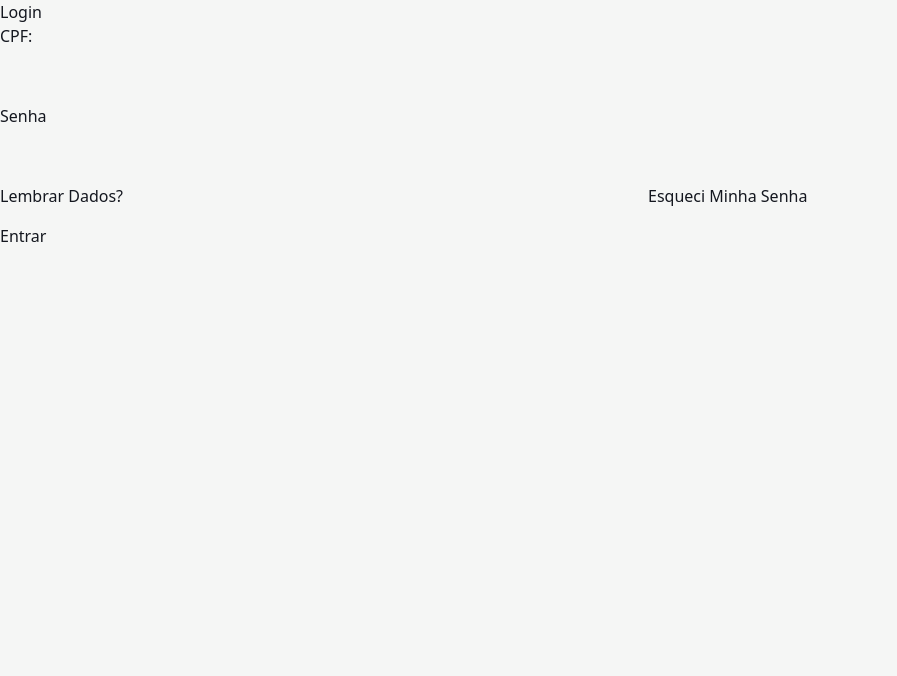
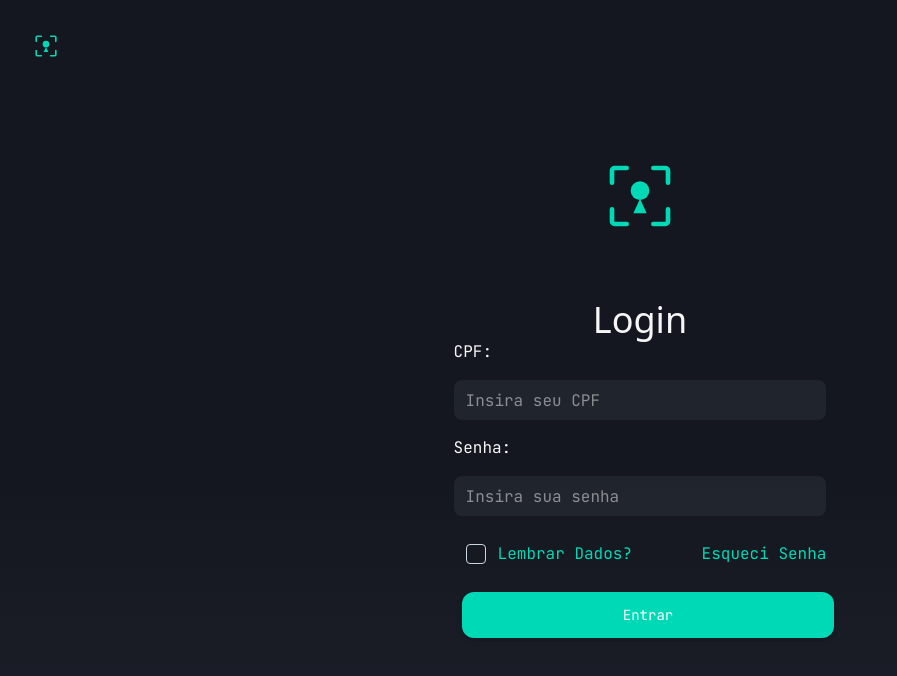
Before and after one commit to leo-furlan12/Chaveo, a Next.js app in the folder frontend/: page /pages/login in a window 1280 px wide. Shown: the top 676 px of the page, without its empty margins (0-897 px from the left). Built offline with nearby package versions, Linux system fonts and the light colour scheme.

Commit message:
feat: implementa interface da página de login (#20)

```diff
--- /dev/null
+++ b/frontend/app/components/Checkbox.jsx
@@ -0,0 +1,42 @@
+export default function Checkbox({texto}) {
+
+  return (
+    <main className="">
+       <div className="inline-flex items-center">
+  <label
+    className="relative flex cursor-pointer items-center rounded-full p-3"
+    for="ripple-on"
+    data-ripple-dark="true"
+  >
+    <input
+      id="ripple-on"
+      type="checkbox"
+      className="peer relative h-5 w-5 cursor-pointer appearance-none rounded border border-slate-300 shadow hover:shadow-md transition-all before:absolute before:top-2/4 before:left-2/4 before:block before:h-12 before:w-12 before:-translate-y-2/4 before:-translate-x-2/4 before:rounded-full before:bg-slate-400 before:opacity-0 before:transition-opacity checked:border-slate-800 checked:bg-slate-800 checked:before:bg-slate-400 hover:before:opacity-10"
+    />
+    <span className="pointer-events-none absolute top-2/4 left-2/4 -translate-y-2/4 -translate-x-2/4 text-white opacity-0 transition-opacity peer-checked:opacity-100">
+      <svg
+        xmlns="http://www.w3.org/2000/svg"
+        className="h-3.5 w-3.5"
+        viewBox="0 0 20 20"
+        fill="currentColor"
+        stroke="currentColor"
+        stroke-width="1"
+      >
+        <path
+          fillRule="evenodd"
+          d="M16.707 5.293a1 1 0 010 1.414l-8 8a1 1 0 01-1.414 0l-4-4a1 1 0 011.414-1.414L8 12.586l7.293-7.293a1 1 0 011.414 0z"
+          clip-rule="evenodd"
+        ></path>
+      </svg>
+    </span>
+  </label>
+  <label className="cursor-pointer text-teal "
+    for="ripple-on"
+  >
+    {texto}
+  </label>
+</div>
+         </main>
+
+  );
+}
--- /dev/null
+++ b/frontend/app/components/Logo.jsx
@@ -0,0 +1,42 @@
+export default function Logo({tamanho}) {
+
+  return (
+    <main className="">
+        <div>
+             <svg
+           className={`icone-logo ${tamanho}`}
+            viewBox="0 0 120 120"
+            fill="none"
+            xmlns="http://www.w3.org/2000/svg"
+          >
+            <path
+              d="M18 40 V22 a4 4 0 0 1 4 -4 H40"
+              stroke="#00D9B5"
+              strokeWidth="7"
+              strokeLinecap="round"
+            />
+            <path
+              d="M102 40 V22 a4 4 0 0 0 -4 -4 H80"
+              stroke="#00D9B5"
+              strokeWidth="7"
+              strokeLinecap="round"
+            />
+            <path
+              d="M18 80 V98 a4 4 0 0 0 4 4 H40"
+              stroke="#00D9B5"
+              strokeWidth="7"
+              strokeLinecap="round"
+            />
+            <path
+              d="M102 80 V98 a4 4 0 0 1 -4 4 H80"
+              stroke="#00D9B5"
+              strokeWidth="7"
+              strokeLinecap="round"
+            />
+            <circle cx="60" cy="52" r="14" fill="#00D9B5" />
+            <path d="M60 64 L50 86 H70 Z" fill="#00D9B5" />
+          </svg></div>
+         </main>
+
+  );
+}
--- a/frontend/app/globals.css
+++ b/frontend/app/globals.css
@@ -9,6 +9,8 @@
   --color-paper: #F5F6F5;
   --color-slate: #8A93A3;
   --color-slate-dark: #4B5563;
+
+
 }
 
 body {
--- a/frontend/app/layout.tsx
+++ b/frontend/app/layout.tsx
@@ -1,5 +1,11 @@
 import type { Metadata } from "next";
-import { Geist, Geist_Mono } from "next/font/google";
+import {
+  Geist,
+  Geist_Mono,
+  Inter,
+  Space_Grotesk,
+  JetBrains_Mono,
+} from "next/font/google";
 import "./globals.css";
 
 const geistSans = Geist({
@@ -9,6 +15,20 @@ const geistSans = Geist({
 
 const geistMono = Geist_Mono({
   variable: "--font-geist-mono",
+  subsets: ["latin"],
+});
+const inter = Inter({
+  variable: "--font-inter",
+  subsets: ["latin"],
+});
+
+const spaceGrotesk = Space_Grotesk({
+  variable: "--font-space-grotesk",
+  subsets: ["latin"],
+});
+
+const jetBrainsMono = JetBrains_Mono({
+  variable: "--font-jetbrains-mono",
   subsets: ["latin"],
 });
 
@@ -21,7 +41,7 @@ export default function RootLayout({ children }: LayoutProps<"/">) {
   return (
     <html
       lang="en"
-      className={`${geistSans.variable} ${geistMono.variable} h-full antialiased`}
+      className={`${geistSans.variable} ${geistMono.variable} ${inter.variable} ${spaceGrotesk.variable} ${jetBrainsMono.variable} h-full antialiased`}
     >
       <body className="min-h-full flex flex-col">{children}</body>
     </html>
--- a/frontend/app/page.tsx
+++ b/frontend/app/page.tsx
@@ -36,7 +36,7 @@ export default function Homepage() {
             <circle cx="60" cy="52" r="14" fill="#00D9B5" />
             <path d="M60 64 L50 86 H70 Z" fill="#00D9B5" />
           </svg>
-          <h3>Chaveo aaa</h3>
+          <h3>Chaveo</h3>
         </div>
 
         <nav className="menu">
--- /dev/null
+++ b/frontend/app/pages/login/Button.jsx
@@ -0,0 +1,9 @@
+export default function Button({texto}) {
+
+  return (
+    <main className="">
+       <button  className="w-full py-3 rounded-xl bg-teal text-ink text-paper py-2 px-4 border border-transparent text-center text-sm text-white transition-all shadow-md hover:shadow-lg focus:bg-slate-700 focus:shadow-none active:bg-slate-700 hover:bg-slate-700 active:shadow-none disabled:pointer-events-none disabled:opacity-50 disabled:shadow-none ml-2" type="button">{texto}</button>
+         </main>
+
+  );
+}
--- a/frontend/app/pages/login/page.jsx
+++ b/frontend/app/pages/login/page.jsx
@@ -1,17 +1,65 @@
-export default function Home() {
+import Logo from "../../components/Logo";
+import Checkbox from "../../components/Checkbox";
+import Button from "./Button";
+export default function Login() {
   return (
-    <main>
-      <h1>Login</h1>
+    <main className="min-h-screen  bg-linear-to-b  from-ink from-60% to-ink-soft text-paper flex flex-col">
+      <header>
+        <div>
+          <div className="p-8 ">
+            <Logo />
+          </div>
+        </div>
+      </header>
 
-     <div className="grid grid-cols-2 grid-rows-6 gap-4">
-    <div >CPF:</div>
-    <div className="col-span-2 row-start-2"><input type="insira seu cpf..." /></div>
-    <div className="row-start-3">Senha</div>
-    <div className="col-span-2 row-start-4"><input type="insira sua senha" /></div>
-    <div className="row-start-5">Lembrar Dados?</div>
-    <div className="row-start-5">Esqueci Minha Senha</div>
-    <div className="col-span-2">Entrar</div>
-</div>
+      <section className="flex-1 flex content-center justify-center ">
+        <div className="">
+          <div className="text-center">
+            <div className="p-8 flex justify-center">
+              <div className="p-8 flex justify-center">
+                <Logo tamanho="!w-20 !h-20" />
+              </div>
+            </div>
+
+            <h1 className="font-display text-4xl">Login</h1>
+          </div>
+
+          <section className="grid grid-cols-2  gap-4 font-[family-name:var(--font-jetbrains-mono)]">
+            <div>CPF:</div>
+            <div className="col-span-2 row-start-2">
+              {" "}
+              <input
+                type="text"
+                className="bg-slate/10 p-3 rounded-lg w-full h-10"
+                placeholder="Insira seu CPF"
+              />
+            </div>
+
+            <div className="col-span-2 row-start-3 ">Senha:</div>
+            <div className="col-span-2 row-start-4">
+              {" "}
+              <input
+                className="bg-slate/10 rounded-lg w-full p-3 h-10 "
+                type="password"
+                placeholder="Insira sua senha"
+              />
+            </div>
+            <div className="row-start-5 text-teal ">
+              <Checkbox texto="Lembrar Dados?"></Checkbox>
+            </div>
+            <div
+              className="row-start-5 text-teal  content-center text-right
+"
+            >
+              {" "}
+              Esqueci Senha
+            </div>
+            <div className="col-span-2 text-center">
+              <Button texto="Entrar"></Button>
+            </div>
+          </section>
+        </div>
+      </section>
     </main>
   );
 }
```
Also changed, not shown: 1 other file (tests, documents, lock files or other folders).
